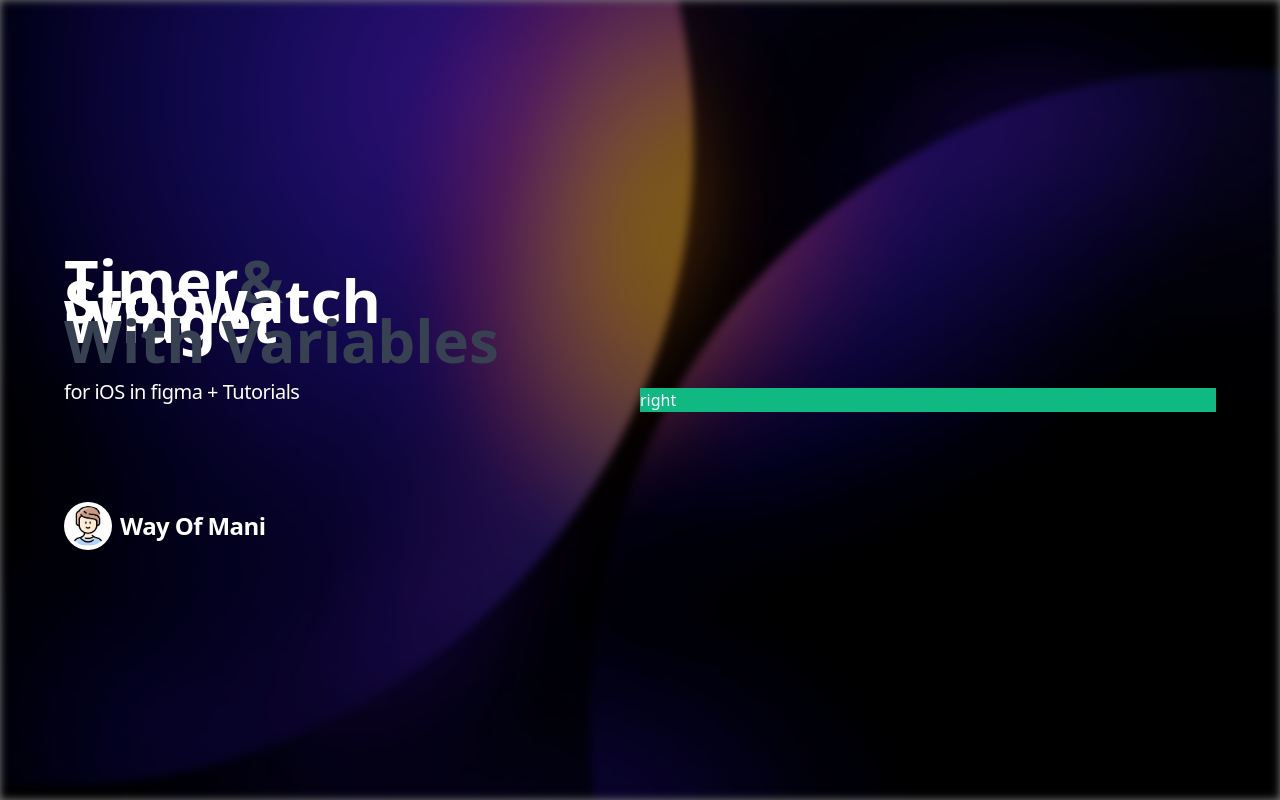
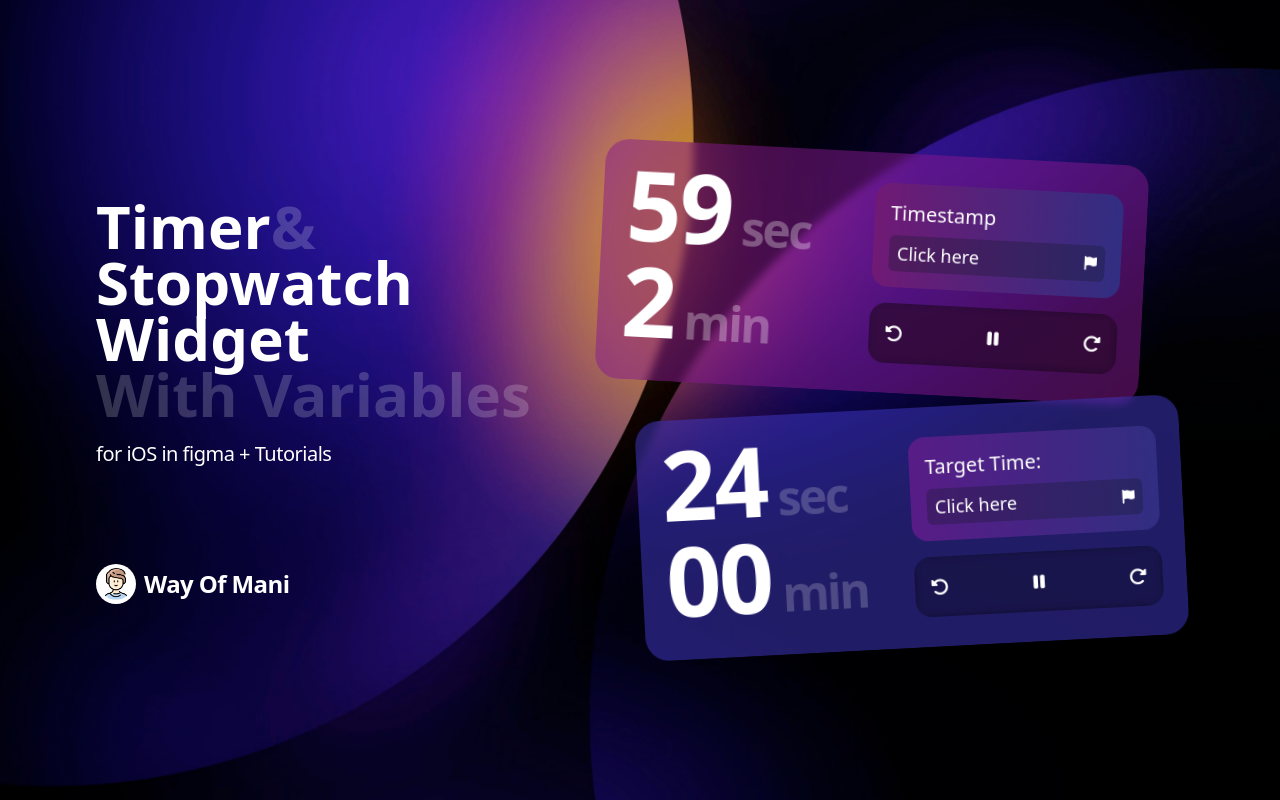
Before and after one commit to Anik-nath/Timer-stopwatch-widget, a website: page index.html in a window 1280 px wide. Drawn offline with nearby package versions, Linux system fonts and the light colour scheme.

Commit message:
add timer and stopwatch design

```diff
--- a/index.html
+++ b/index.html
@@ -9,37 +9,95 @@
     />
     <meta name="keywords" content="Poster, Edit, Preview, Components" />
     <title>Timer stopwatch widget</title>
-    <link rel="stylesheet" href="output.css" />
-    <link
+    <!-- <link rel="stylesheet" href="output.css" /> -->
+    <!-- <link
       href="https://unpkg.com/tailwindcss@^1.0/dist/tailwind.min.css"
-      rel="stylesheet"
-    />
+      rel="stylesheet" -->
+    <!-- /> -->
     <script src="https://kit.fontawesome.com/f9ae33560e.js" crossorigin="anonymous"></script>
+    <link rel="stylesheet" href="https://cdnjs.cloudflare.com/ajax/libs/font-awesome/6.4.0/css/all.min.css">
+    <script src="https://cdn.tailwindcss.com"></script>
   </head>
-  <body>
-    <section>
+  <body cl>
+    <section class="">
       <div class="relative h-screen w-full">
-        <img src="./assets/backgroud.jpeg" alt="Background Image" class="absolute inset-0 w-full h-full object-cover filter blur-sm">
-        <div class="absolute inset-0 bg-black bg-opacity-50"></div>
-        <div class="absolute inset-0 max-w-6xl mx-auto flex flex-row justify-between items-center text-white">
+        <img src="./assets/backgroud.jpeg" alt="Background Image" class="absolute inset-0 w-full h-full object-cover">
+        <div class="absolute inset-0 bg-black bg-opacity-20"></div>
+        <div class="absolute inset-0 max-w-6xl mx-auto px-8 flex md:flex-row lg:flex-row flex-col justify-between items-center text-white">
+          <!-- title section -->
           <div class="w-full">
-            <h1 class="font-bold text-6xl capitalize flex flex-col -space-y-10">
-              <span>Timer<span  class="text-gray-700">&</span></span>
+            <h1 class="font-bold text-6xl capitalize flex flex-col -space-y-1">
+              <span>Timer<span  class="text-gray-100 opacity-20">&</span></span>
               <span>stopwatch</span>
               <span>widget</span>
-              <span class="text-gray-700">with variables</span>
+              <span class="text-gray-100 opacity-20 ">with variables</span>
             </h1>
-            <p class="text-xl mt-2 tracking-tight">for iOS in figma + Tutorials</p>
+            <p class="text-xl mt-4 tracking-tight">for iOS in figma + Tutorials</p>
             <div class="pt-24 flex flex-row gap-2 items-center">
-              <div class="w-12 h-12 bg-white rounded-full">
+              <div class="w-10 h-10 bg-white rounded-full">
                 <img class="w-full h-full rounded-full p-1" src="./assets/man.png" alt="">
               </div>
-              <h3 class="capitalize text-2xl tracking-tight font-bold">way of Mani</h3>
+              <h3 class="capitalize text-2xl tracking-tight font-semibold">way of Mani</h3>
             </div>
           </div>
-          <div class="bg-green-500 w-full">right</div>
+          <!-- card section -->
+          <div class="w-full flex flex-col gap-4 md:mt-0 mt-8">
+            <!-- timer -->
+            <div id="timer" class="backdrop-blur-sm bg-fuchsia-800 bg-opacity-50 py-4 px-6 rounded-3xl flex flex-row items-center justify-between transform md:rotate-3 md:-translate-x-10">
+              <div class="w-full text-5xl tracking-tighter font-semibold text-white mb-4">
+               <div>
+                <span class="text-8xl">59</span>
+                <span class="opacity-30">sec</span>
+               </div>
+                <div>
+                  <span class="text-8xl">2</span>
+                <span class="opacity-30">min</span>
+                </div>
+              </div>
+              <div class="flex flex-col w-full items-center">
+                <div class="w-full bg-gradient-to-r from-fuchsia-900 to-indigo-900 rounded-2xl p-4">
+                  <h1 class="text-xl">Timestamp</h1>
+                  <button class="bg-gray-900 bg-opacity-30 px-2 py-1 rounded-md mt-2 text-lg w-full flex justify-between items-center flex-row"><span>Click here</span> <i class="fa-solid fa-flag text-sm"></i>
+                  </button>
+                </div>
+                <!-- FORWARD, PAUSE, REWIND -->
+                <div class="backdrop-blur-sm bg-black bg-opacity-50  p-4 rounded-2xl mt-4 text-lg w-full flex justify-between items-center flex-row">
+                  <div><i class="fa-solid fa-rotate-left"></i></div>
+                  <div><i class="fa-solid fa-pause"></i></div>
+                  <div><i class="fa-solid fa-rotate-right"></i></div>
+                </div>
+            </div>
+            </div>
+            <!-- stopwatch -->
+            <div id="stopwatch" class="backdrop-blur-sm bg-indigo-700 bg-opacity-50 py-4 px-6 rounded-3xl flex flex-row items-center justify-between transform md:-rotate-3">
+              <div class="w-full text-5xl tracking-tighter font-semibold text-white mb-4">
+               <div>
+                <span class="text-8xl">24</span>
+                <span class="opacity-20">sec</span>
+               </div>
+                <div>
+                  <span class="text-8xl">00</span>
+                <span class="opacity-20">min</span>
+                </div>
+              </div>
+              <div class="flex flex-col w-full items-center">
+                <div class="w-full bg-gradient-to-r from-purple-900 to-indigo-900 rounded-2xl p-4">
+                  <h1 class="text-xl">Target Time:</h1>
+                  <button class="bg-gray-900 bg-opacity-30 px-2 py-1 rounded-md mt-2 text-lg w-full flex justify-between items-center flex-row"><span>Click here</span> <i class="fa-solid fa-flag text-sm"></i>
+                  </button>
+                </div>
+                <!-- FORWARD, PAUSE, REWIND -->
+                <div class="backdrop-blur-sm bg-black bg-opacity-50  p-4 rounded-2xl mt-4 text-lg w-full flex justify-between items-center flex-row">
+                  <div><i class="fa-solid fa-rotate-left"></i></div>
+                  <div><i class="fa-solid fa-pause"></i></div>
+                  <div><i class="fa-solid fa-rotate-right"></i></div>
+                </div>
+            </div>
+            </div>
+          </div>
         </div>
     </div>
+
     </section>
     <!-- Custom js -->
     <script src="/js/script.js"></script>
```
